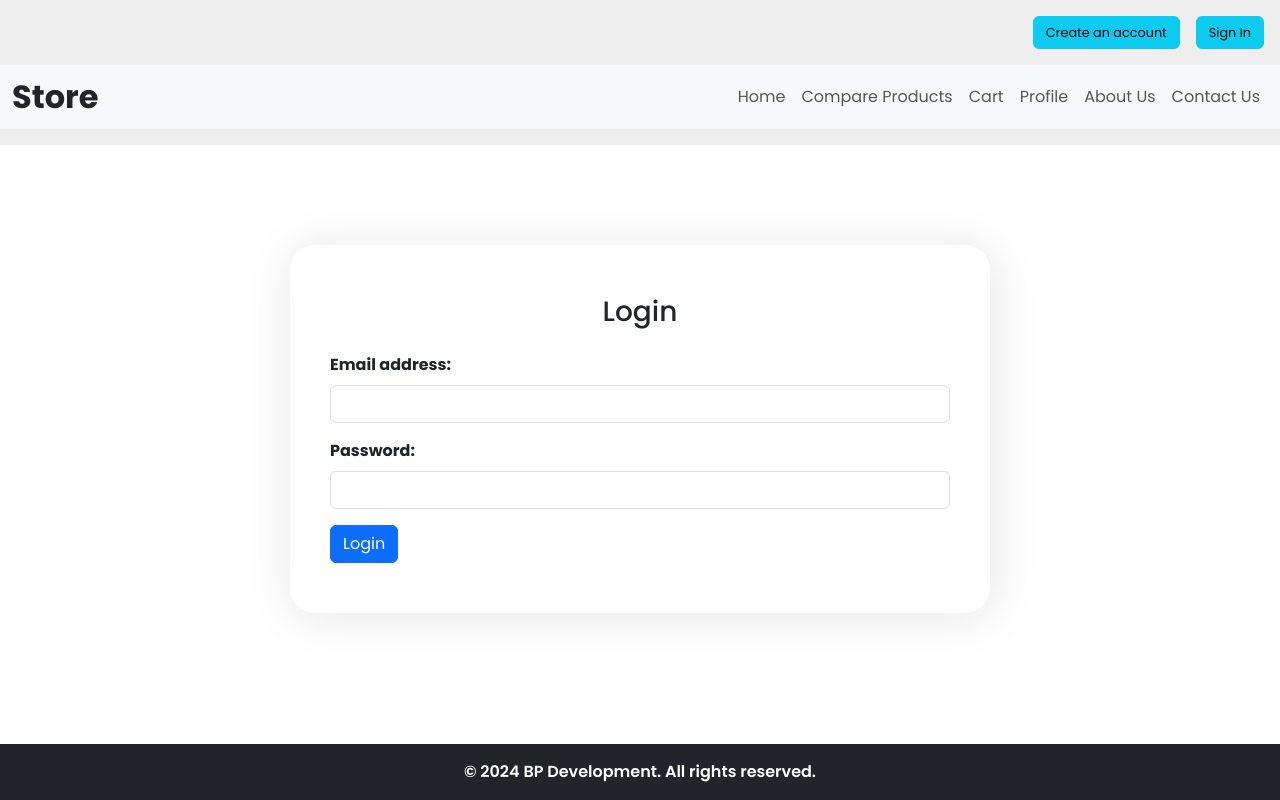
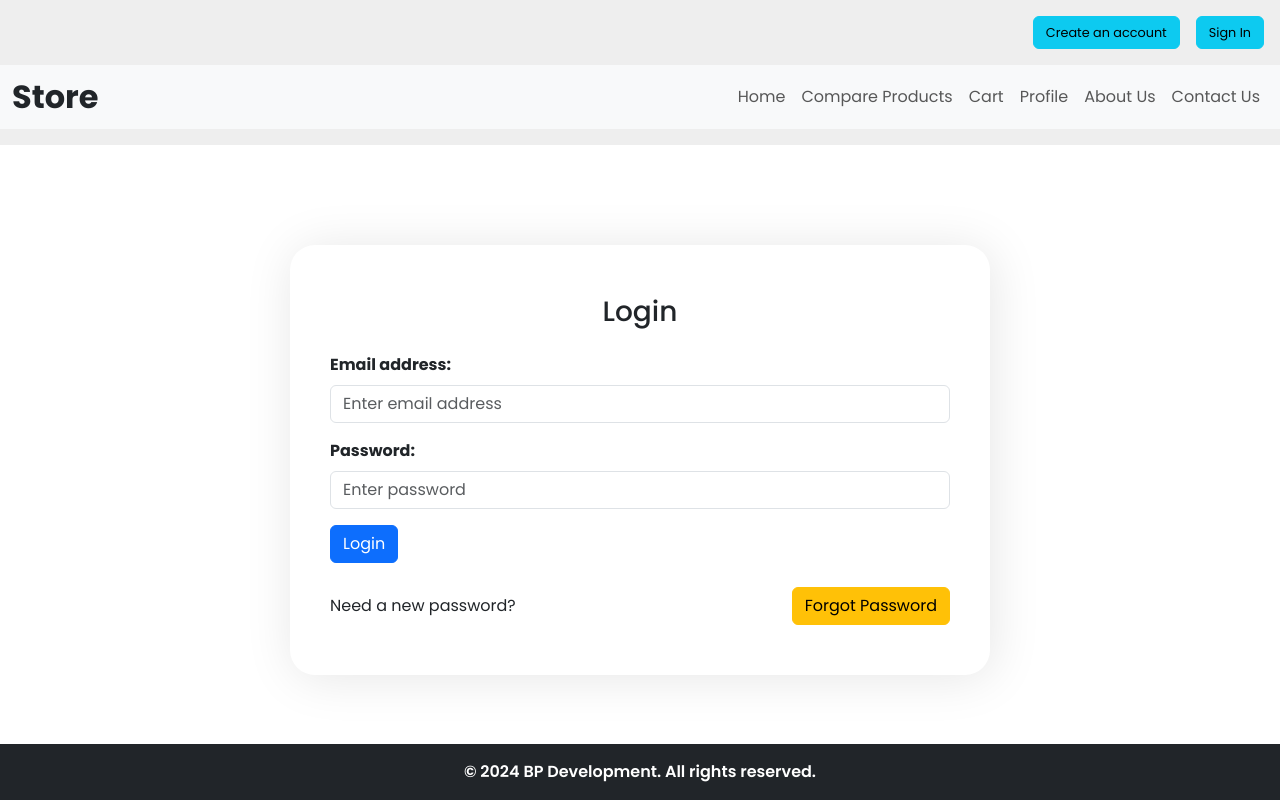
Before and after one commit to bojan-ski/react-products-store-dummy-json, a React (Vite) app: page /login in a window 1280 px wide. Built offline with nearby package versions, Linux system fonts and the light colour scheme; no server answers.

Commit message:
User is able to reset password. ForgotPassword.jsx created. userResetPassword.js in api folder created

```diff
--- a/src/App.jsx
+++ b/src/App.jsx
@@ -6,6 +6,7 @@ import Dashboard from "./pages/Dashboard"
 import SelectedProduct from "./pages/SelectedProduct"
 import SignUp from "./pages/SignUp"
 import Login from "./pages/Login"
+import ForgotPassword from "./pages/ForgotPassword"
 import CompareProducts from "./pages/CompareProducts"
 import Cart from "./pages/Cart"
 import Checkout from "./pages/Checkout"
@@ -51,6 +52,10 @@ const router = createBrowserRouter([
       {
         path: 'sign-up',
         element: <SignUp />,
+      },
+      {
+        path: 'forgot-password',
+        element: <ForgotPassword />,
       },
       {
         path: 'compare',
--- /dev/null
+++ b/src/api/userResetPassword.js
@@ -0,0 +1,22 @@
+// firebase/firestore funcs
+import { getAuth, sendPasswordResetEmail } from 'firebase/auth'
+
+const userResetPassword = async () => {
+    try {
+        const auth = getAuth()
+        await sendPasswordResetEmail(auth, enteredEmail)
+
+        // success message
+        alert('Please check your email to complete the reset password process');
+
+        return true
+    } catch (error) {
+        // error message
+        alert('There was an error, please try again later')
+        console.error(error)
+
+        return false
+    }
+}
+
+export default userResetPassword
--- a/src/context.jsx
+++ b/src/context.jsx
@@ -20,6 +20,7 @@ export const AppProvider = ({ children }) => {
 
     // user details
     const auth = getAuth()
+    const navigate = useNavigate()
 
     const [userProfileDetails, setUserProfileDetails] = useState({
         userID: '',
@@ -45,8 +46,6 @@ export const AppProvider = ({ children }) => {
     }, [])
 
     // log out user
-    const navigate = useNavigate()
-
     const logOutUser = async () => {
         if (window.confirm('Are you sure you want to log out')) {
             try {
@@ -103,6 +102,7 @@ export const AppProvider = ({ children }) => {
         setCompareProductsList, // ProductsListCard
         userProfileDetails, // Profile, Onboarding, PrivateRoute, ProductsListCard, CartCostDetails, CheckoutForm, SelectedOrder
         logOutUser, // Profile, Onboarding
+        navigate, // ForgotPassword
         cartItems, // Cart, CartItem, CartCostDetails, Checkout
         setCartItems, // ProductDataBox, setCartItems,
         clearCart, // CartCostDetails, CheckoutForm
--- a/src/index.css
+++ b/src/index.css
@@ -44,13 +44,15 @@ main{
 }
 
 /* Login page / Sign Up page */
+.sing-up-page,
 .login-page,
-.sing-up-page{
+.forgot-password-page{
   margin-top: 100px;
 }
 
-.login-page form,
-.sing-up-page form{
+.login-page .login-page-content,
+.sing-up-page form,
+.forgot-password-page .forgot-password-content{
   max-width: 700px;
   margin: 0 auto;
   padding: 50px 40px;
--- /dev/null
+++ b/src/pages/ForgotPassword.jsx
@@ -0,0 +1,65 @@
+import { Link } from "react-router-dom"
+// context
+import { useGlobalContext } from "../context"
+// api func
+import userResetPassword from "../api/userResetPassword"
+// components
+import FormInput from "../components/FormInput"
+
+
+const ForgotPassword = () => {
+    const { navigate } = useGlobalContext()
+
+    const handleResetPassword = async e => {
+        e.preventDefault()
+
+        if (window.confirm('Are you sure you want to reset Your password?')) {
+            const enteredEmail = e.target.elements[0].value.trim()
+
+            const response = await userResetPassword(enteredEmail)
+
+            if (response) {
+                e.target.elements[0].value = ''
+
+                // after the user has submitted for a new password, the user is redirected to the Dashboard page
+                setTimeout(() => navigate('/'), 2500)
+            }
+        }
+    }
+
+    return (
+        <div className='forgot-password-page'>
+            <div className="container">
+                <section className="forgot-password-content">
+
+                    <div className="forgot-password-main mb-4">
+                        <h3 className="text-center mb-4">
+                            Forgot Password
+                        </h3>
+
+                        <form onSubmit={handleResetPassword}>
+                            {/* login email */}
+                            <FormInput label='Email address' name="loginEmail" placeholder='Enter email address' type='email' required={true} />
+
+                            {/* reset submit btn */}
+                            <button type="submit" className="btn btn-primary">
+                                Reset Password
+                            </button>
+                        </form>
+                    </div>
+
+                    <div className="forgot-password-footer d-flex align-items-center justify-content-between">
+                        <p className="mb-0">
+                            Don't need a new password?
+                        </p>
+                        <Link to='/login' className="btn btn-warning">
+                            Login
+                        </Link>
+                    </div>
+                </section>
+            </div>
+        </div>
+    )
+}
+
+export default ForgotPassword
--- a/src/pages/Login.jsx
+++ b/src/pages/Login.jsx
@@ -1,6 +1,7 @@
+import { Link } from "react-router-dom"
 // components
 import FormInput from "../components/FormInput"
-import loginUser from "../utils/loginUser";
+
 
 const Login = () => {
     const handleLoginUserSubmit = e => {
@@ -18,16 +19,19 @@ const Login = () => {
     return (
         <div className='login-page'>
             <div className="container">
-                <form onSubmit={handleLoginUserSubmit}>
+                <section className="login-page-content">
+
+                    <div className="login-page-main mb-4">
                         <h3 className="text-center mb-4">
                             Login
                         </h3>
 
+                        <form onSubmit={handleLoginUserSubmit}>
                             {/* login email */}
-                    <FormInput label='Email address' name="loginEmail" type='email' required={true} />
+                            <FormInput label='Email address' name="loginEmail" placeholder='Enter email address' type='email' required={true} />
 
                             {/* login password */}
-                    <FormInput label='Password' name="loginPassword" type='password' required={true} />
+                            <FormInput label='Password' name="loginPassword" placeholder='Enter password' type='password' required={true} />
 
                             {/* login submit btn */}
                             <button type="submit" className="btn btn-primary">
@@ -36,6 +40,16 @@ const Login = () => {
                         </form>
                     </div>
 
+                    <div className="login-page-footer d-flex align-items-center justify-content-between">
+                        <p className="mb-0">
+                            Need a new password?
+                        </p>
+                        <Link to='/forgot-password' className="btn btn-warning">
+                            Forgot Password
+                        </Link>
+                    </div>
+                </section>
+            </div>
         </div>
     )
 }
```
Lines whose indentation alone changed are shown as unchanged.
